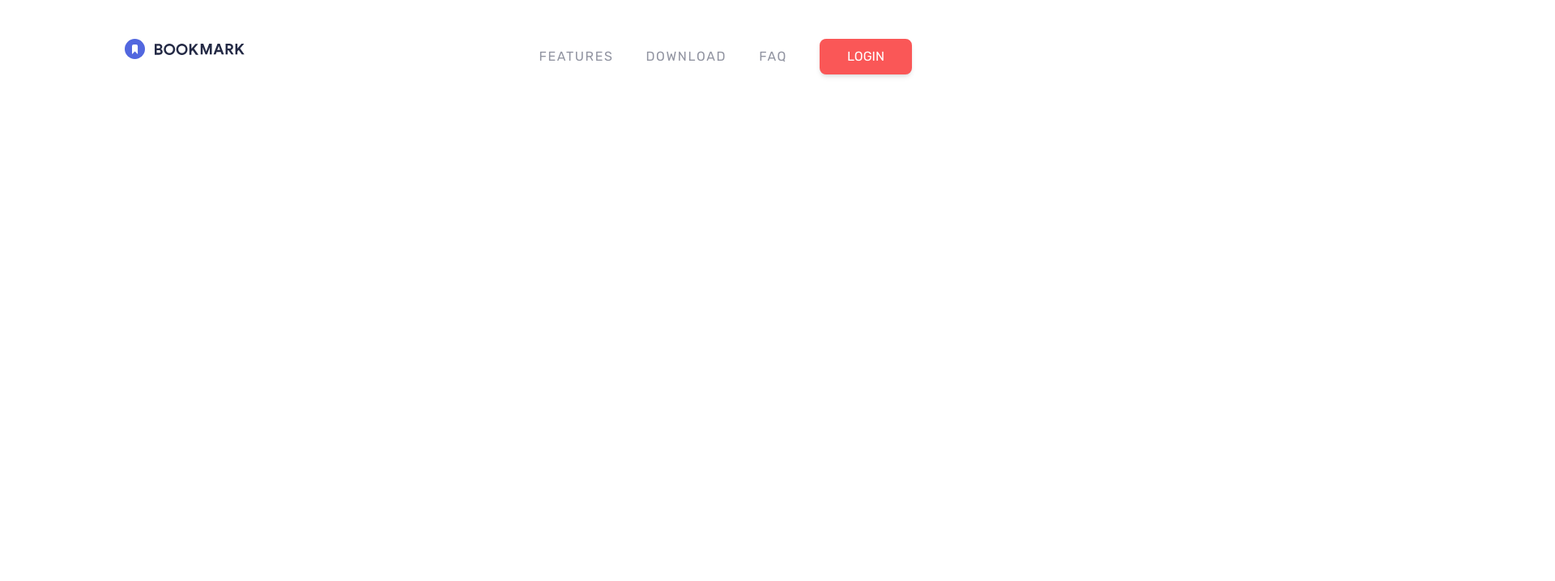
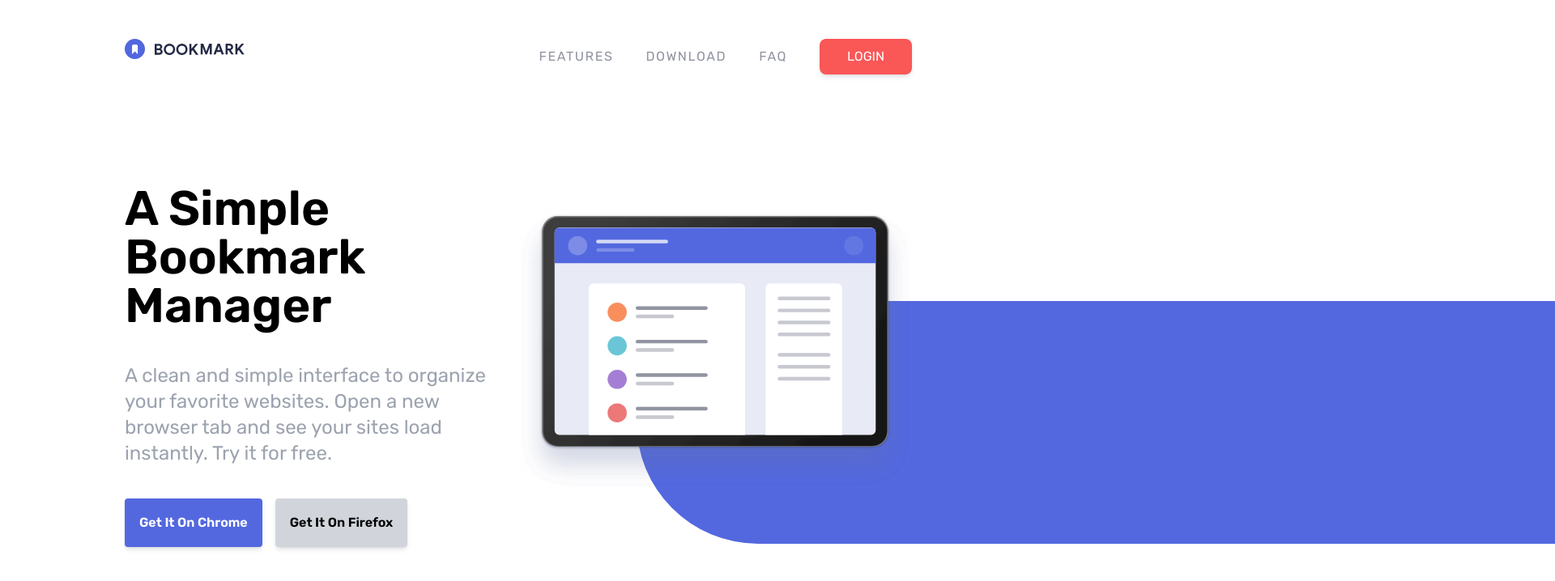
Before and after one commit to vanguyen333/bookmarkManagerWeb, a website: page index.html in a window 1280 px wide. Shown: the top 718 px of the page at 81% size, 1920 px wide, since content can reach past the window. Drawn offline with Linux system fonts and the light colour scheme.

Commit message:
Hero Section

```diff
--- a/index.html
+++ b/index.html
@@ -41,5 +41,53 @@
         </div>
       </div>
     </nav>
+    <!-- Hero Section -->
+    <section id="hero">
+      <!-- Container for Image & Content -->
+      <div
+        class="container flex flex-col-reverse mx-auto p-6 lg:flex-row lg:mb-0"
+      >
+        <!-- Content -->
+        <div class="flex flex-col space-y-10 lg:mt-16 lg:w-1/2">
+          <h1
+            class="text-3xl font-semibold text-center lg:text-6xl lg:text-left"
+          >
+            A Simple Bookmark Manager
+          </h1>
+          <p
+            class="max-w-md mx-auto text-lg text-center text-gray-400 lg:text-2xl lg:text-left lg:mt-0 lg:mx-0"
+          >
+            A clean and simple interface to organize your favorite websites.
+            Open a new browser tab and see your sites load instantly. Try it for
+            free.
+          </p>
+          <!-- Buttons Container -->
+          <div
+            class="flex items-center justify-center w-full space-x-4 lg:justify-start"
+          >
+            <a
+              href="#"
+              class="p-4 text-sm font-semibold text-white bg-softBlue rounded shadow-md border-2 border-softBlue md:text-base hover:bg-white hover:text-softBlue"
+              >Get It On Chrome</a
+            >
+            <a
+              href="#"
+              class="p-4 text-sm font-semibold text-black bg-gray-300 rounded shadow-md border-2 border-gray-300 md:text-base hover:bg-white hover:text-gray-600"
+              >Get It On Firefox</a
+            >
+          </div>
+        </div>
+        <!-- Image -->
+        <div class="relative mx-auto lg:mx-0 lg:mb-0 lg:w-1/2">
+          <!--  -->
+          <div class="bg-hero"></div>
+          <img
+            src="images/illustration-hero.svg"
+            alt=""
+            class="relative z-10 lg:top-24 xl:top-0 overflow-x-visible"
+          />
+        </div>
+      </div>
+    </section>
   </body>
 </html>
--- a/input.css
+++ b/input.css
@@ -1,3 +1,12 @@
 @tailwind base;
 @tailwind components;
 @tailwind utilities;
+
+@media (min-width: 1020px) {
+  .bg-hero {
+    width: 2000px;
+    height: 300px;
+    left: 30%;
+    @apply absolute rounded-l-full top-52 bg-softBlue;
+  }
+}
```
Also changed, not shown: css/style.css.
